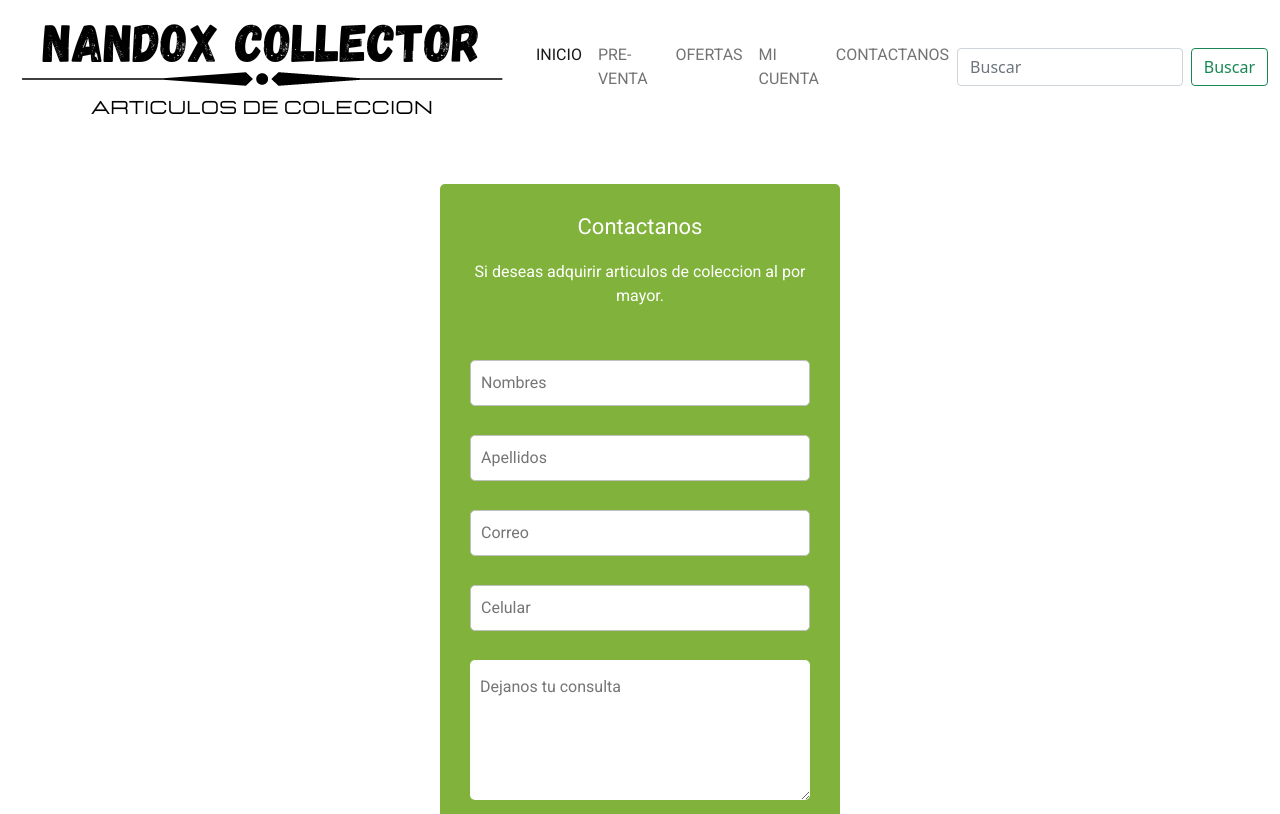
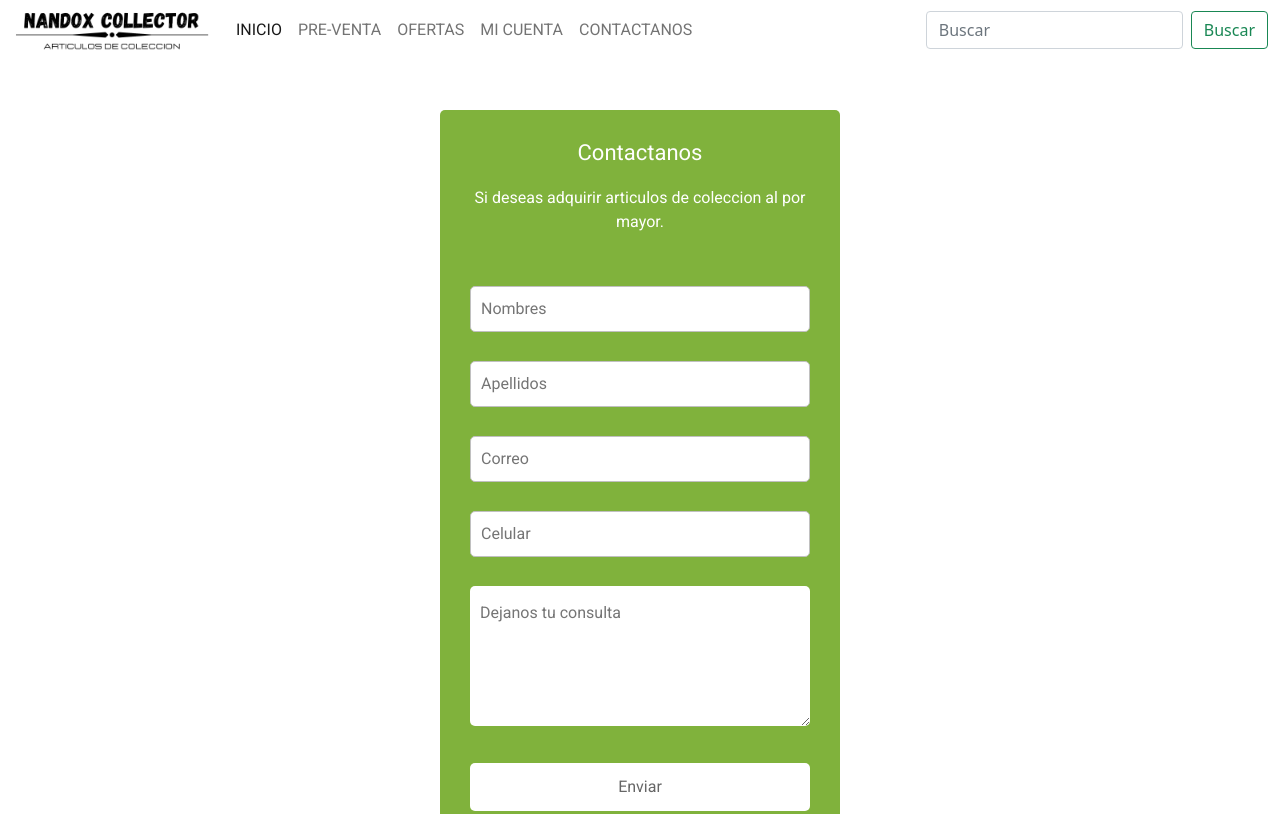
Before and after one commit to El-fernan-22/PreEntrega2-Sinche-Llantoy, a plain HTML site: page pages/contactos.html in a window 1280 px wide. Shown: the top 814 px of the page. Drawn offline with nearby package versions, Linux system fonts and the light colour scheme.

Commit message:
actualice mi pagina

```diff
--- a/pages/contactos.html
+++ b/pages/contactos.html
@@ -14,7 +14,7 @@
     <header>
         <nav class="navbar navbar-expand-lg navbar-light">
             <div class="container-fluid">
-                <a class="navbar-brand" href="../index.html"><img src="../img/NANDOX COLLECTOR.png" alt="logo de la pagina"></a>
+                <a class="navbar-brand" href="../index.html"><img class="logomarca" src="../img/NANDOX COLLECTOR.png" alt="logo de la pagina"></a>
                 <button class="navbar-toggler" type="button" data-bs-toggle="collapse"
                     data-bs-target="#navbarSupportedContent" aria-controls="navbarSupportedContent"
                     aria-expanded="false" aria-label="Toggle navigation">
```
Also changed, not shown: pages/micuenta.html (+1 -1 lines), pages/ofertas.html (+1 -1 lines), pages/preventa.html (+1 -1 lines).
